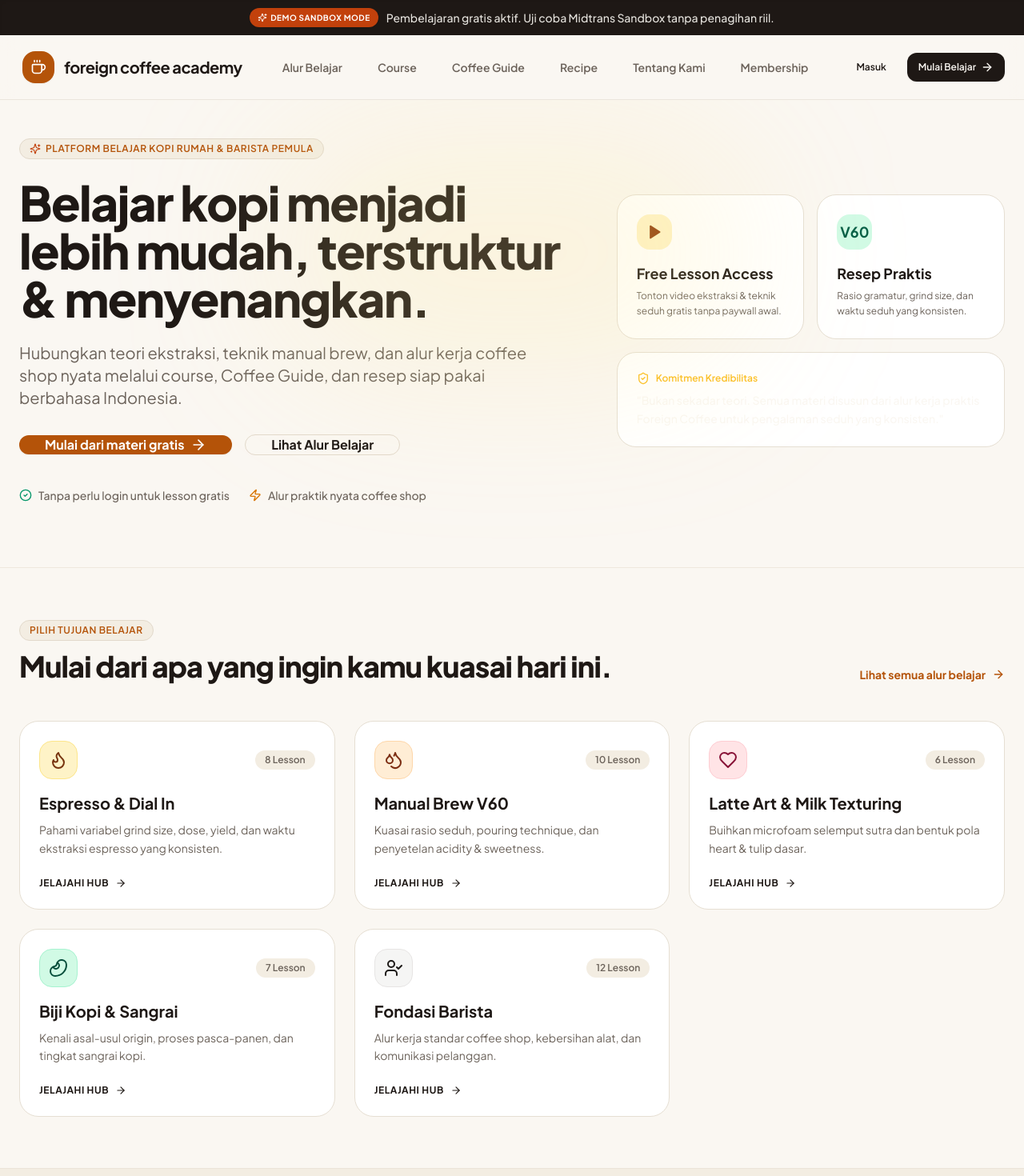
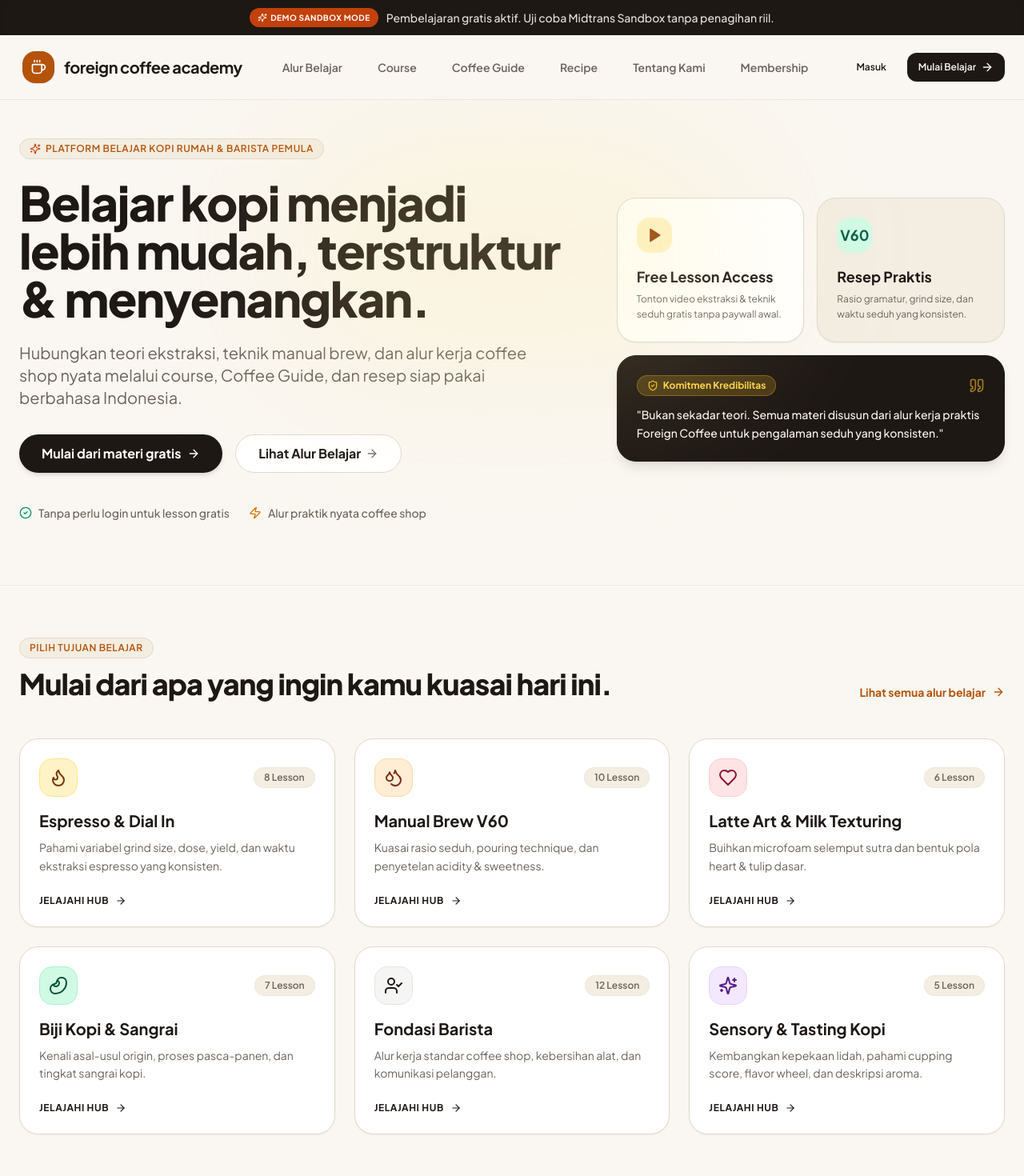
Before and after one commit to afanaffaidin21/foreign-coffee-academy, a Next.js app: page / in a window 1280 px wide. Shown: the top 1470 px of the page at 80% size. Built offline with nearby package versions, Linux system fonts and the light colour scheme.

Commit message:
fix(marketing-design): revise button styles, fix hero card contrast, add 6th learning goal, and fix pricing teaser contrast

```diff
--- a/src/components/marketing/FreeLessons.tsx
+++ b/src/components/marketing/FreeLessons.tsx
@@ -52,7 +52,7 @@ export function FreeLessons() {
           {freeLessons.map((lesson) => (
             <div
               key={lesson.lessonSlug}
-              className="bento-card bg-white border-coffee-border flex flex-col justify-between group"
+              className="bento-card bg-white border border-coffee-border flex flex-col justify-between group shadow-sm hover:shadow-bento transition-all"
             >
               <div>
                 <div className="flex items-center justify-between mb-4">
@@ -79,7 +79,7 @@ export function FreeLessons() {
               </div>
 
               <Link href={`/learn/${lesson.courseSlug}/${lesson.lessonSlug}`}>
-                <Button variant="outline" className="w-full justify-between rounded-2xl group-hover:bg-coffee-accent group-hover:text-white group-hover:border-coffee-accent transition-all">
+                <Button className="w-full justify-between rounded-full bg-coffee-dark text-white hover:bg-coffee-accent transition-all font-bold">
                   <span className="flex items-center gap-2">
                     <Play className="w-4 h-4 fill-current" />
                     <span>Tonton Lesson Gratis</span>
--- a/src/components/marketing/Hero.tsx
+++ b/src/components/marketing/Hero.tsx
@@ -1,6 +1,6 @@
 import React from "react";
 import Link from "next/link";
-import { Sparkles, ArrowRight, Play, CheckCircle2, ShieldCheck, Zap } from "lucide-react";
+import { Sparkles, ArrowRight, Play, CheckCircle2, ShieldCheck, Zap, Quote } from "lucide-react";
 import { Button } from "@/components/ui/button";
 
 export function Hero() {
@@ -26,17 +26,18 @@ export function Hero() {
               Hubungkan teori ekstraksi, teknik manual brew, dan alur kerja coffee shop nyata melalui course, Coffee Guide, dan resep siap pakai berbahasa Indonesia.
             </p>
 
-            {/* CTAs */}
+            {/* CTAs matched to Image 1 Button Style */}
             <div className="flex flex-wrap items-center gap-4 pt-2">
               <Link href="/courses">
-                <Button size="lg" className="bg-coffee-accent text-white hover:bg-coffee-dark shadow-bento hover:shadow-bento-hover rounded-3xl">
+                <Button size="lg" className="bg-coffee-dark text-white hover:bg-coffee-accent rounded-full h-12 px-7 font-bold shadow-md transition-all">
                   <span>Mulai dari materi gratis</span>
-                  <ArrowRight className="w-5 h-5 ml-2" />
+                  <ArrowRight className="w-4 h-4 ml-2" />
                 </Button>
               </Link>
               <Link href="/belajar">
-                <Button size="lg" variant="outline" className="rounded-3xl border-coffee-border hover:border-coffee-accent">
-                  Lihat Alur Belajar
+                <Button size="lg" variant="outline" className="bg-white text-coffee-dark border-coffee-border hover:bg-coffee-card rounded-full h-12 px-7 font-bold transition-all">
+                  <span>Lihat Alur Belajar</span>
+                  <ArrowRight className="w-4 h-4 ml-1.5 opacity-60" />
                 </Button>
               </Link>
             </div>
@@ -54,9 +55,9 @@ export function Hero() {
             </div>
           </div>
 
-          {/* Hero Soft Bento Visual Column */}
+          {/* Hero Soft Bento Visual Column - Fixed High Contrast Rendering */}
           <div className="lg:col-span-5 grid grid-cols-1 sm:grid-cols-2 gap-4">
-            <div className="bento-card bg-white border-coffee-border">
+            <div className="bento-card bg-white border border-coffee-border text-coffee-dark shadow-sm">
               <div className="w-11 h-11 rounded-2xl bg-amber-100 text-amber-800 flex items-center justify-center mb-4">
                 <Play className="w-5 h-5 fill-amber-800" />
               </div>
@@ -66,7 +67,7 @@ export function Hero() {
               </p>
             </div>
 
-            <div className="bento-card bg-coffee-card border-coffee-border">
+            <div className="bento-card bg-coffee-card border border-coffee-border text-coffee-dark shadow-sm">
               <div className="w-11 h-11 rounded-2xl bg-emerald-100 text-emerald-800 flex items-center justify-center mb-4 font-bold text-lg">
                 V60
               </div>
@@ -76,12 +77,16 @@ export function Hero() {
               </p>
             </div>
 
-            <div className="sm:col-span-2 bento-card bg-coffee-dark text-coffee-cream">
-              <div className="flex items-center gap-2 text-xs font-semibold text-amber-400 mb-2">
-                <ShieldCheck className="w-4 h-4" />
-                <span>Komitmen Kredibilitas</span>
+            {/* High Contrast Dark Bento Card */}
+            <div className="sm:col-span-2 bento-card bg-coffee-dark text-white border border-coffee-dark shadow-lg shadow-coffee-dark/10 p-6 rounded-3xl">
+              <div className="flex items-center justify-between mb-3">
+                <div className="inline-flex items-center gap-1.5 px-3 py-1 rounded-full text-xs font-bold bg-amber-400/20 text-amber-300 border border-amber-400/30">
+                  <ShieldCheck className="w-3.5 h-3.5 text-amber-400" />
+                  <span>Komitmen Kredibilitas</span>
+                </div>
+                <Quote className="w-5 h-5 text-amber-400/60" />
               </div>
-              <p className="text-sm font-medium leading-relaxed">
+              <p className="text-sm text-coffee-cream font-medium leading-relaxed">
                 "Bukan sekadar teori. Semua materi disusun dari alur kerja praktis Foreign Coffee untuk pengalaman seduh yang konsisten."
               </p>
             </div>
--- a/src/components/marketing/LearningGoals.tsx
+++ b/src/components/marketing/LearningGoals.tsx
@@ -1,6 +1,6 @@
 import React from "react";
 import Link from "next/link";
-import { ArrowRight, Flame, Droplets, Heart, Bean, UserCheck } from "lucide-react";
+import { ArrowRight, Flame, Droplets, Heart, Bean, UserCheck, Sparkles } from "lucide-react";
 
 export function LearningGoals() {
   const goals = [
@@ -10,7 +10,6 @@ export function LearningGoals() {
       description: "Pahami variabel grind size, dose, yield, dan waktu ekstraksi espresso yang konsisten.",
       icon: Flame,
       color: "bg-amber-100 text-amber-900 border-amber-200",
-      accent: "text-amber-700",
       lessonsCount: "8 Lesson",
     },
     {
@@ -19,7 +18,6 @@ export function LearningGoals() {
       description: "Kuasai rasio seduh, pouring technique, dan penyetelan acidity & sweetness.",
       icon: Droplets,
       color: "bg-orange-100 text-orange-900 border-orange-200",
-      accent: "text-orange-700",
       lessonsCount: "10 Lesson",
     },
     {
@@ -28,7 +26,6 @@ export function LearningGoals() {
       description: "Buihkan microfoam selemput sutra dan bentuk pola heart & tulip dasar.",
       icon: Heart,
       color: "bg-rose-100 text-rose-900 border-rose-200",
-      accent: "text-rose-700",
       lessonsCount: "6 Lesson",
     },
     {
@@ -37,7 +34,6 @@ export function LearningGoals() {
       description: "Kenali asal-usul origin, proses pasca-panen, dan tingkat sangrai kopi.",
       icon: Bean,
       color: "bg-emerald-100 text-emerald-900 border-emerald-200",
-      accent: "text-emerald-700",
       lessonsCount: "7 Lesson",
     },
     {
@@ -46,8 +42,15 @@ export function LearningGoals() {
       description: "Alur kerja standar coffee shop, kebersihan alat, dan komunikasi pelanggan.",
       icon: UserCheck,
       color: "bg-stone-100 text-stone-900 border-stone-200",
-      accent: "text-stone-700",
       lessonsCount: "12 Lesson",
+    },
+    {
+      slug: "sensory-tasting",
+      title: "Sensory & Tasting Kopi",
+      description: "Kembangkan kepekaan lidah, pahami cupping score, flavor wheel, dan deskripsi aroma.",
+      icon: Sparkles,
+      color: "bg-purple-100 text-purple-900 border-purple-200",
+      lessonsCount: "5 Lesson",
     },
   ];
 
@@ -72,25 +75,22 @@ export function LearningGoals() {
           </Link>
         </div>
 
-        {/* Bento Grid layout */}
+        {/* Balanced 3x2 Bento Grid */}
         <div className="grid grid-cols-1 md:grid-cols-2 lg:grid-cols-3 gap-6">
-          {goals.map((goal, idx) => {
+          {goals.map((goal) => {
             const Icon = goal.icon;
-            const isLarge = idx === 0 || idx === 1;
             return (
               <Link
                 key={goal.slug}
                 href={`/belajar/${goal.slug}`}
-                className={`bento-card group flex flex-col justify-between ${
-                  isLarge ? "lg:col-span-1" : ""
-                }`}
+                className="bento-card bg-white border border-coffee-border flex flex-col justify-between group shadow-sm hover:shadow-bento hover:-translate-y-1 transition-all"
               >
                 <div>
                   <div className="flex items-center justify-between mb-4">
                     <div className={`w-12 h-12 rounded-2xl flex items-center justify-center border ${goal.color}`}>
                       <Icon className="w-6 h-6" />
                     </div>
-                    <span className="text-xs font-semibold px-3 py-1 rounded-full bg-coffee-card text-coffee-muted">
+                    <span className="text-xs font-semibold px-3 py-1 rounded-full bg-coffee-card text-coffee-muted border border-coffee-light/40">
                       {goal.lessonsCount}
                     </span>
                   </div>
--- a/src/components/marketing/StarterPath.tsx
+++ b/src/components/marketing/StarterPath.tsx
@@ -46,7 +46,7 @@ export function StarterPath() {
           {steps.map((item) => (
             <div
               key={item.step}
-              className="bg-white border border-coffee-border rounded-3xl p-6 flex flex-col justify-between shadow-sm hover:shadow-bento transition-all"
+              className="bento-card bg-white border border-coffee-border flex flex-col justify-between shadow-sm hover:shadow-bento transition-all"
             >
               <div>
                 <div className="w-10 h-10 rounded-2xl bg-coffee-accent/10 text-coffee-accent font-extrabold flex items-center justify-center mb-5 text-sm">
@@ -69,9 +69,9 @@ export function StarterPath() {
 
         <div className="mt-12 text-center">
           <Link href="/courses">
-            <Button size="lg" className="bg-coffee-dark text-white hover:bg-coffee-accent rounded-3xl">
+            <Button size="lg" className="bg-coffee-dark text-white hover:bg-coffee-accent rounded-full h-12 px-8 font-bold shadow-md transition-all">
               <span>Mulai Alur Pemula Sekarang</span>
-              <ArrowRight className="w-5 h-5 ml-2" />
+              <ArrowRight className="w-4 h-4 ml-2" />
             </Button>
           </Link>
         </div>
--- a/src/styles/globals.css
+++ b/src/styles/globals.css
@@ -47,7 +47,7 @@
 
 /* Custom Playful Micro-Interactions */
 .bento-card {
-  @apply bg-coffee-foam border border-coffee-light rounded-3xl p-6 transition-all duration-300 hover:shadow-bento-hover hover:-translate-y-1;
+  @apply rounded-3xl p-6 transition-all duration-300 hover:shadow-bento-hover hover:-translate-y-1;
 }
 
 .badge-playful {
```
Also changed, not shown: src/components/marketing/FeaturedCourses.tsx (+6 -6 lines), src/components/marketing/MembershipTeaser.tsx (+29 -22 lines).
